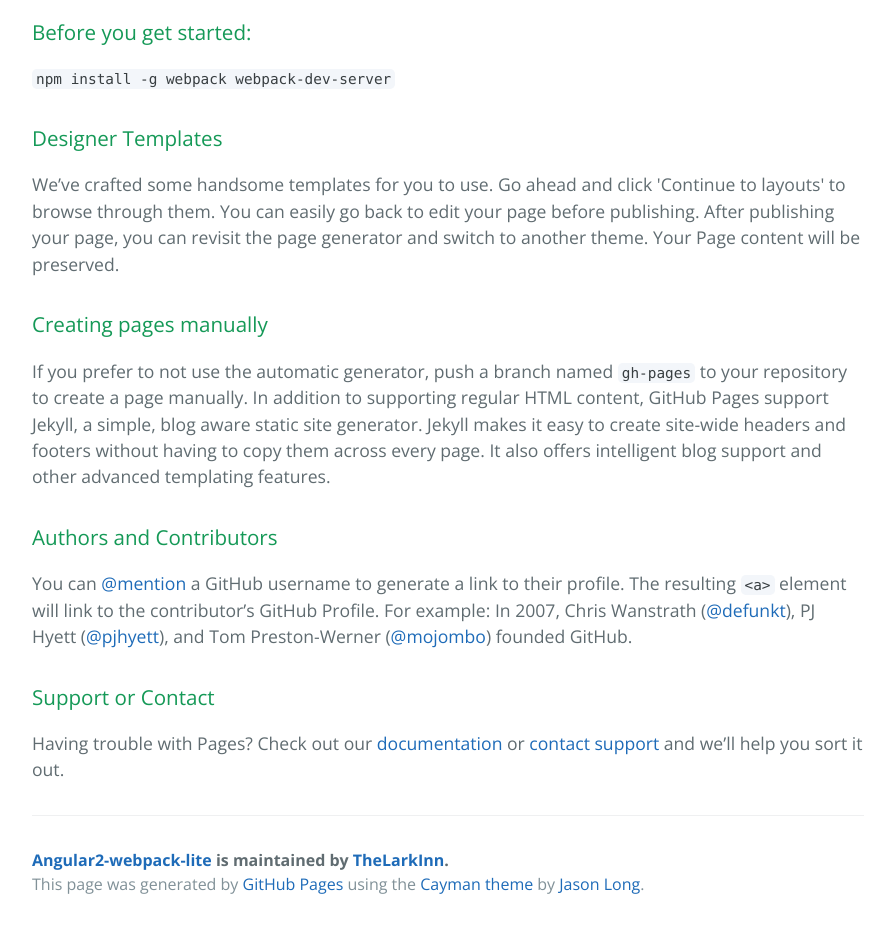
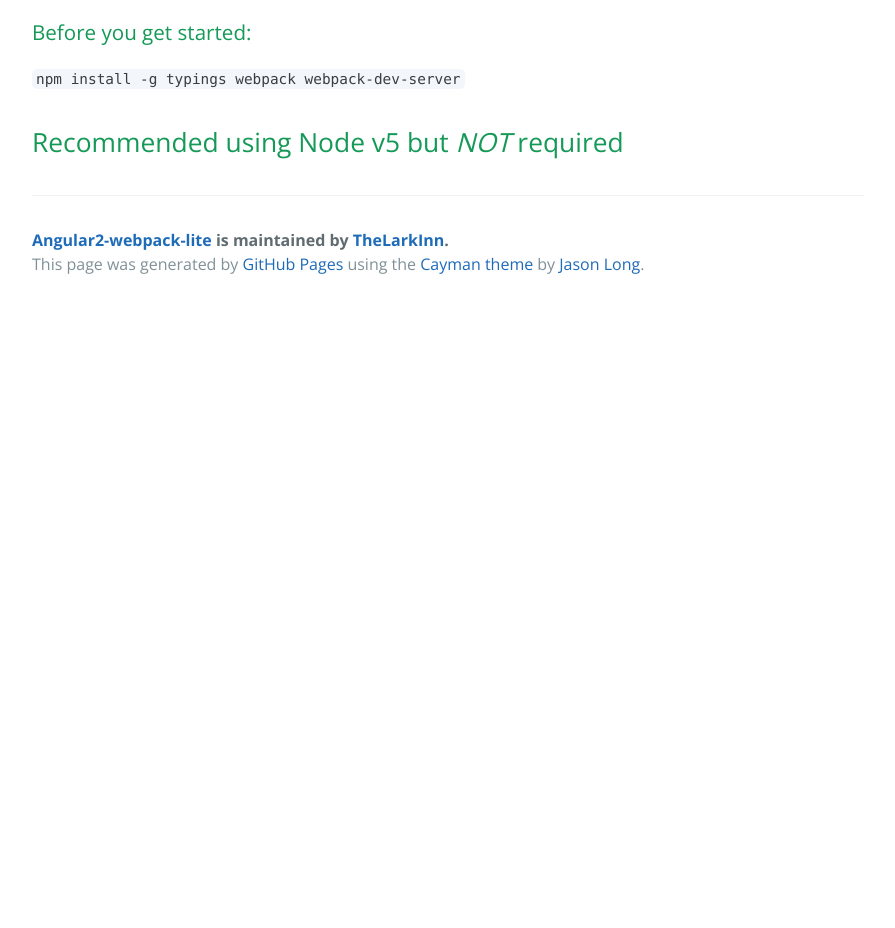
Before and after one commit to TheLarkInn/angular2-webpack-lite, a website: page index.html in a window 1280 px wide. Shown: the part 460-1388 px from the top of the page, without its empty margins (192-1087 px from the left). After the commit the page ends 800 px from the top, so only its background shows below. Drawn offline with nearby package versions, Linux system fonts and the light colour scheme.

Commit message:
Updated build commands

```diff
--- a/index.html
+++ b/index.html
@@ -19,32 +19,13 @@
     </section>
 
     <section class="main-content">
-      <h3>
-<a id="welcome-to-github-pages" class="anchor" href="#welcome-to-github-pages" aria-hidden="true"><span aria-hidden="true" class="octicon octicon-link"></span></a>Welcome to GitHub Pages.</h3>
+      <h3><a id="welcome-to-github-pages" class="anchor" href="#welcome-to-github-pages" aria-hidden="true"><span aria-hidden="true" class="octicon octicon-link"></span></a>Welcome to GitHub Pages.</h3>
 
-<h3>Before you get started:</h3>
-<code>npm install -g webpack webpack-dev-server</code>
+        <h3>Before you get started:</h3>
+        <code>npm install -g typings webpack webpack-dev-server</code>
 
+        <h2>Recommended using Node v5 but <em>NOT</em> required</h2>
 
-<h3>
-<a id="designer-templates" class="anchor" href="#designer-templates" aria-hidden="true"><span aria-hidden="true" class="octicon octicon-link"></span></a>Designer Templates</h3>
-
-<p>We’ve crafted some handsome templates for you to use. Go ahead and click 'Continue to layouts' to browse through them. You can easily go back to edit your page before publishing. After publishing your page, you can revisit the page generator and switch to another theme. Your Page content will be preserved.</p>
-
-<h3>
-<a id="creating-pages-manually" class="anchor" href="#creating-pages-manually" aria-hidden="true"><span aria-hidden="true" class="octicon octicon-link"></span></a>Creating pages manually</h3>
-
-<p>If you prefer to not use the automatic generator, push a branch named <code>gh-pages</code> to your repository to create a page manually. In addition to supporting regular HTML content, GitHub Pages support Jekyll, a simple, blog aware static site generator. Jekyll makes it easy to create site-wide headers and footers without having to copy them across every page. It also offers intelligent blog support and other advanced templating features.</p>
-
-<h3>
-<a id="authors-and-contributors" class="anchor" href="#authors-and-contributors" aria-hidden="true"><span aria-hidden="true" class="octicon octicon-link"></span></a>Authors and Contributors</h3>
-
-<p>You can <a href="https://help.github.com/articles/basic-writing-and-formatting-syntax/#mentioning-users-and-teams" class="user-mention">@mention</a> a GitHub username to generate a link to their profile. The resulting <code>&lt;a&gt;</code> element will link to the contributor’s GitHub Profile. For example: In 2007, Chris Wanstrath (<a href="https://github.com/defunkt" class="user-mention">@defunkt</a>), PJ Hyett (<a href="https://github.com/pjhyett" class="user-mention">@pjhyett</a>), and Tom Preston-Werner (<a href="https://github.com/mojombo" class="user-mention">@mojombo</a>) founded GitHub.</p>
-
-<h3>
-<a id="support-or-contact" class="anchor" href="#support-or-contact" aria-hidden="true"><span aria-hidden="true" class="octicon octicon-link"></span></a>Support or Contact</h3>
-
-<p>Having trouble with Pages? Check out our <a href="https://help.github.com/pages">documentation</a> or <a href="https://github.com/contact">contact support</a> and we’ll help you sort it out.</p>
 
       <footer class="site-footer">
         <span class="site-footer-owner"><a href="https://github.com/TheLarkInn/angular2-webpack-lite">Angular2-webpack-lite</a> is maintained by <a href="https://github.com/TheLarkInn">TheLarkInn</a>.</span>
```
